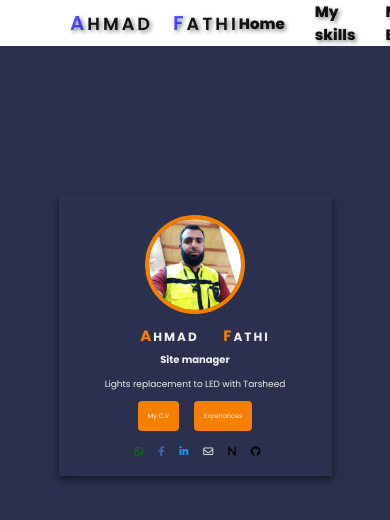
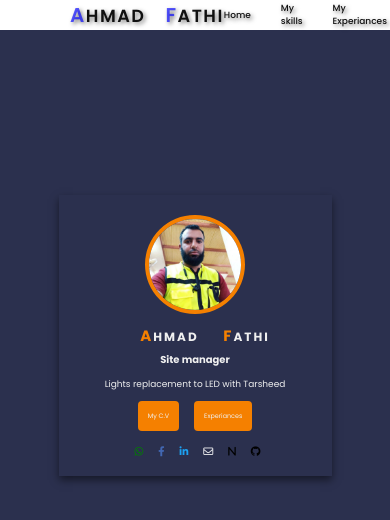
Before and after one commit to ahmadfathi1990/ahmadfathi, a plain HTML site: page index.html in a window 390 px wide. Drawn offline with Linux system fonts and the light colour scheme.

Commit message:
Update style.css

```diff
--- a/style.css
+++ b/style.css
@@ -470,6 +470,15 @@ border: 10px solid rgb(43, 48, 78)
         margin-left: 10px;
         margin-right: 5px;
     }
+	header .head-icons a{
+ font-size: 9px;
+ font-weight:500;
+}
+.site-name {
+font-size: o.8em;
+letter-spacing: 1.5px;
+}
+
     .my-name {
         font-size: 12px;
         margin-top: 10px;
```
